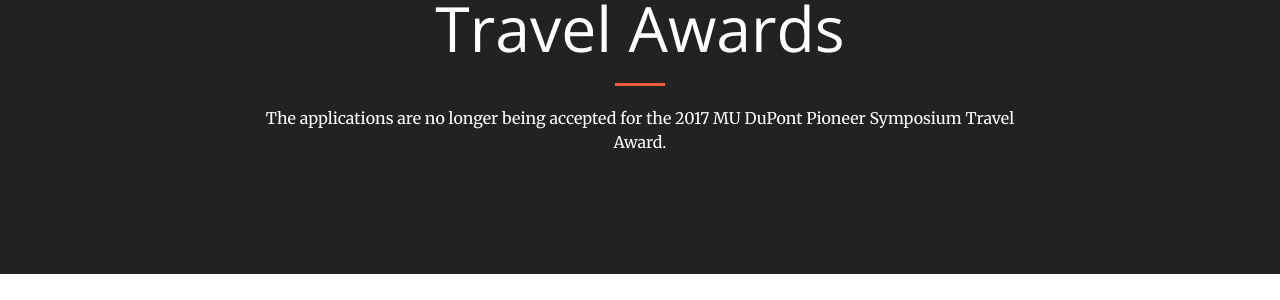
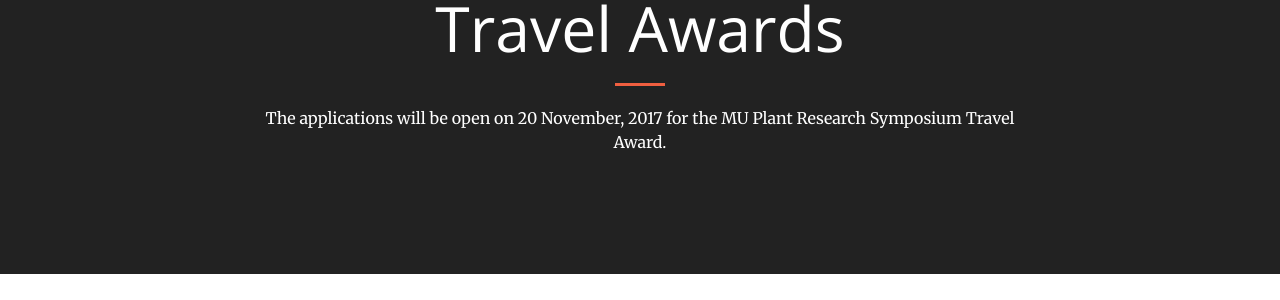
Before and after one commit to mupioneersymposium/mupioneersymposium.github.io, a Jekyll site: the page built from travel.md, in a window 1280 px wide. Shown: the part 149-449 px from the top of the page. Built offline with Jekyll 4.4.1, drawn with Linux system fonts in a browser that asks for light colours.

Commit message:
Update travel.md

```diff
--- a/travel.md
+++ b/travel.md
@@ -6,4 +6,4 @@ layout: regular
 # Travel Awards
 <hr style="clear: both;" />
 
-The applications are no longer being accepted for the 2017 MU DuPont Pioneer Symposium Travel Award.
+The applications will be open on 20 November, 2017 for the MU Plant Research Symposium Travel Award.
```
